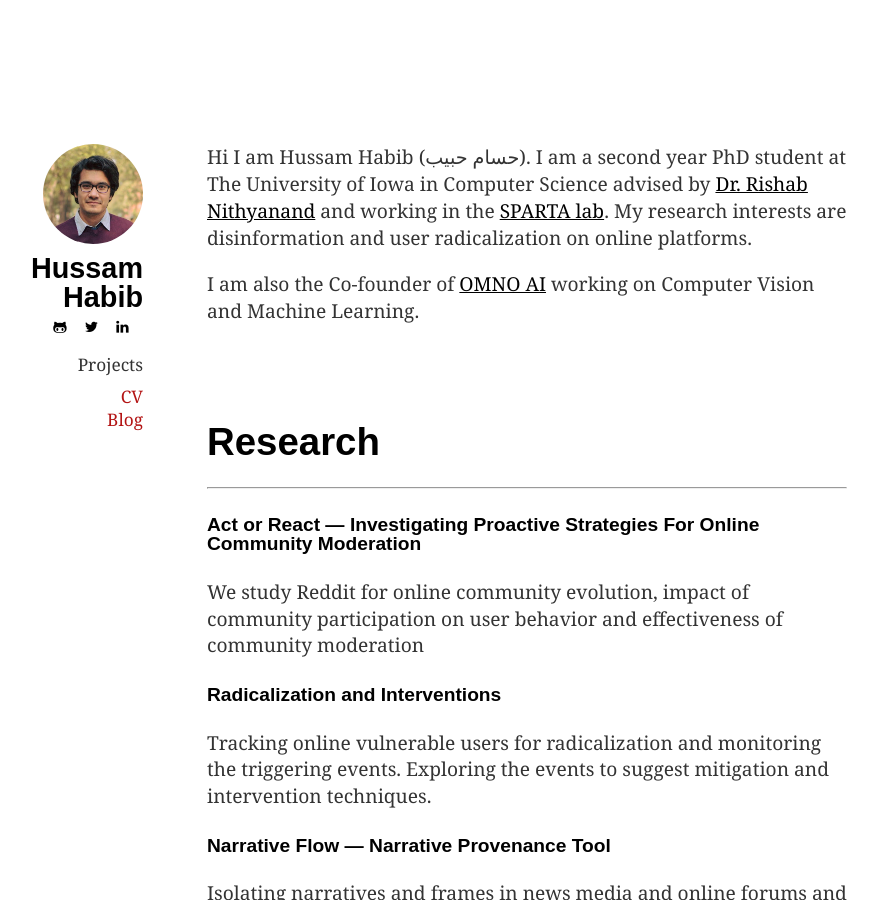
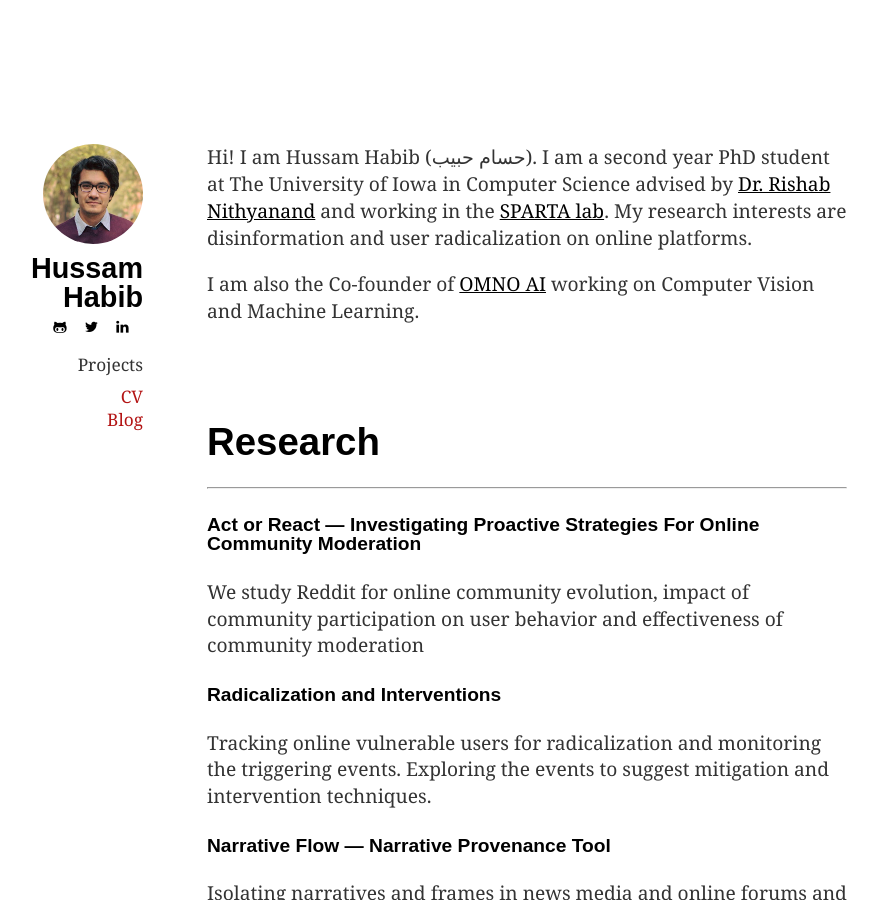
Before and after one commit to hussamh10/hussamh10.github.io, a Jekyll site: the page built from index.md, in a window 1280 px wide and 900 px high. Shown: the whole window, without its empty margins (177-1054 px from the left). Built offline with Jekyll 4.4.1, drawn with Linux system fonts in a browser that asks for light colours.

```diff
--- a/index.md
+++ b/index.md
@@ -6,7 +6,7 @@ title: Home
 ---
 
 {: style="margin-top:0; margin-bottom: 0;"}
-Hi I am Hussam Habib (حسام حبیب). I am a second year PhD student at The University of Iowa in Computer Science advised by [Dr. Rishab Nithyanand](https://sparta.cs.uiowa.edu/people/rishab/) and working in the [SPARTA lab](https://sparta.cs.uiowa.edu). My research interests are disinformation and user radicalization on online platforms.
+Hi! I am Hussam Habib (حسام حبیب). I am a second year PhD student at The University of Iowa in Computer Science advised by [Dr. Rishab Nithyanand](https://sparta.cs.uiowa.edu/people/rishab/) and working in the [SPARTA lab](https://sparta.cs.uiowa.edu). My research interests are disinformation and user radicalization on online platforms.
 
 I am also the Co-founder of [OMNO AI](http://www.omno.ai/) working on Computer Vision and Machine Learning.
 
```
